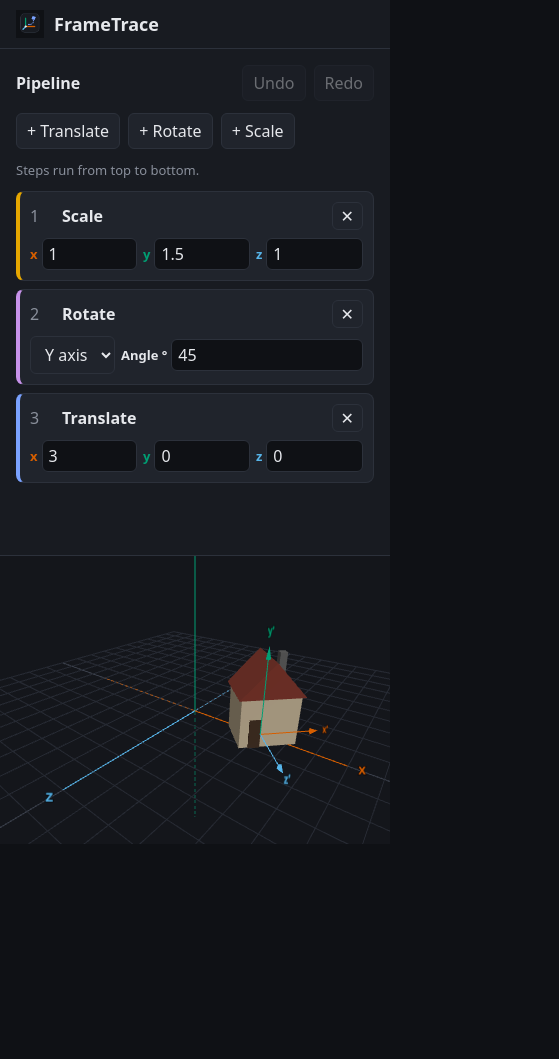
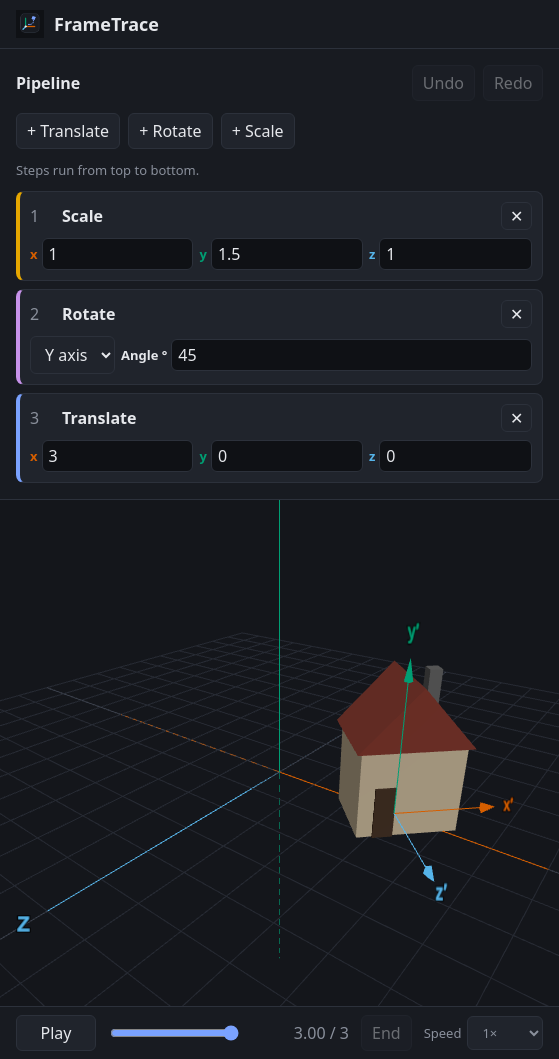
Before and after one commit to kevandriel2002/frametrace, a React (Vite) app: page / in a window 390 px wide. Shown: the whole page, 559 px wide, since content can reach past the window. Before the commit the page ends 844 px from the top, so only its background shows below. Built offline with nearby package versions, Linux system fonts and the light colour scheme.

Commit message:
Add timeline: playback clock, scrubber, speed control, active step highlight

```diff
--- a/src/App.tsx
+++ b/src/App.tsx
@@ -3,9 +3,12 @@ import logo from './assets/logo.png'
 import { PipelinePanel } from './ui/PipelinePanel';
 import { ViewportCanvas } from './ui/ViewportCanvas';
 import { useUndoShortcuts } from './ui/useUndoShortcuts';
+import { TimelineBar } from './ui/TimelineBar';
+import { usePlaybackClock } from './ui/usePlaybackClock';
 
 function App() {
   useUndoShortcuts();
+  usePlaybackClock();
   return (
     <div className="app">
       <header className='app-header'>
@@ -16,6 +19,7 @@ function App() {
       <main className="app-viewport">
         <ViewportCanvas />
       </main>
+      <TimelineBar />
     </div>
   );
 }
--- a/src/core/pipeline/playhead.ts
+++ b/src/core/pipeline/playhead.ts
@@ -0,0 +1,45 @@
+import { Matrix4 } from 'three';
+import { opToMatrix, rotate, scale, translate } from './operations';
+import type { Operation, Pipeline } from './types';
+
+const clamp01 = (x: number): number => Math.min(1, Math.max(0, x));
+
+const lerp = (from: number, to: number, fraction: number): number => from + (to - from) * fraction;
+
+// Returns partially completed operation
+export function partialOperation(op: Operation, fraction: number): Operation {
+  const f = clamp01(fraction);
+  switch (op.kind) {
+    case 'translate': {
+      const [x, y, z] = op.offset;
+      return translate(x * f, y * f, z * f);
+    }
+    case 'rotate':
+      return rotate(op.axis, op.angleDeg * f);
+    case 'scale': {
+      const [x, y, z] = op.factors;
+      return scale(lerp(1, x, f), lerp(1, y, f), lerp(1, z, f));
+    }
+  }
+}
+
+// How far through the step index playhead is
+export function stepProgress(playhead: number, index: number): number {
+  return clamp01(playhead - index);
+}
+
+// Turns stored playhead into real position
+export function effectivePlayhead(playhead: number | null, stepCount: number): number {
+  if (playhead === null) return stepCount;
+  return Math.min(Math.max(playhead, 0), stepCount);
+}
+
+// composePipeline with partial steps
+export function composeAt(pipeline: Pipeline, playhead: number): Matrix4 {
+  const result = new Matrix4();
+  pipeline.forEach((op, index) => {
+    const progress = stepProgress(playhead, index);
+    if (progress > 0) result.premultiply(opToMatrix(partialOperation(op, progress)));
+  });
+  return result;
+}
--- a/src/index.css
+++ b/src/index.css
@@ -66,7 +66,8 @@ input:focus-visible {
   grid-template-rows: auto 1fr;
   grid-template-areas:
     'header   header'
-    'panel    viewport';
+    'panel    viewport'
+    'panel    timeline';
   height: 100%;
 }
 
@@ -160,6 +161,7 @@ input:focus-visible {
   display: flex;
   flex-direction: column;
   gap: 8px;
+  position: relative;
 }
 
 .block-translate {
@@ -187,6 +189,23 @@ input:focus-visible {
 .block-title {
   flex: 1;
   font-weight: 600;
+}
+
+.block.is-pending {
+  opacity: 0.55;
+}
+
+.block.is-active {
+  border-color: var(--accent);
+  box-shadow: 0 0 0 1px var(--accent);
+}
+
+.block-progress {
+  position: absolute;
+  left: 0;
+  bottom: 0;
+  height: 3px;
+  background: var(--accent);
 }
 
 .icon-button {
@@ -243,15 +262,51 @@ input:focus-visible {
   color: var(--axis-z);
 }
 
+.timeline {
+  grid-area: timeline;
+  display: flex;
+  align-items: center;
+  gap: 12px;
+  padding: 8px 16px;
+  background: var(--panel);
+  border-top: 1px solid var(--border);
+}
+
+.timeline-play {
+  min-width: 5em;
+}
+
+.timeline-slider {
+  flex: 1;
+  min-width: 0;
+  accent-color: var(--accent);
+}
+
+.timeline-readout {
+  min-width: 6em;
+  text-align: right;
+  color: var(--muted);
+  font-variant-numeric: tabular-nums;
+}
+
+.timeline-speed {
+  display: flex;
+  align-items: center;
+  gap: 6px;
+  color: var(--muted);
+  font-size: 13px;
+}
+
 /* Narrow screens: panel on top, viewport below */
 @media (max-width: 700px) {
   .app {
     grid-template-columns: 1fr;
-    grid-template-rows: auto 60vh;
+    grid-template-rows: auto auto 60vh auto;
     grid-template-areas:
     'header'
     'panel'
-    'viewport';
+    'viewport'
+    'timeline';
     height: auto;
     min-height: 100%;
   }
--- a/src/scene/SceneViewport.ts
+++ b/src/scene/SceneViewport.ts
@@ -11,12 +11,12 @@ import {
 import { OrbitControls } from 'three/addons/controls/OrbitControls.js';
 import { disposeObject } from './dispose';
 import { createWorldAxes } from './worldAxes';
-import { composePipeline } from '../core/pipeline/compose';
 import type { StoreApi } from 'zustand/vanilla';
 import { toPipeline, type PipelineState } from '../store/pipelineStore';
-import type { Pipeline } from '../core/pipeline/types';
 import { createHouse } from './house';
 import { createLocalAxes } from './localAxes';
+import { composeAt, effectivePlayhead } from '../core/pipeline/playhead';
+import type { PlaybackState } from '../store/playbackStore';
 
 export class SceneViewport {
   private readonly container: HTMLElement;
@@ -26,9 +26,11 @@ export class SceneViewport {
   private readonly controls: OrbitControls;
   private readonly resizeObserver: ResizeObserver;
   private readonly house: Group;
+  private readonly pipeline: StoreApi<PipelineState>;
+  private readonly playback: StoreApi<PlaybackState>;
   private readonly unsubscribe: () => void;
 
-  constructor(container: HTMLElement, store: StoreApi<PipelineState>) {
+  constructor(container: HTMLElement, pipeline: StoreApi<PipelineState>, playback: StoreApi<PlaybackState>) {
     this.container = container;
 
     this.renderer = new WebGLRenderer({ antialias: true });
@@ -61,10 +63,20 @@ export class SceneViewport {
     this.house.add(createLocalAxes(2.2));
     this.scene.add(this.house);
 
-    this.applyPipeline(toPipeline(store.getState().blocks));
-    this.unsubscribe = store.subscribe((state, previous) => {
-      if (state.blocks !== previous.blocks) this.applyPipeline(toPipeline(state.blocks));
+    this.pipeline = pipeline;
+    this.playback = playback;
+    this.updateHouse();
+
+    const stopPipeline = pipeline.subscribe((state, previous) => {
+      if (state.blocks !== previous.blocks) this.updateHouse();
     });
+    const stopPlayback = playback.subscribe((state, previous) => {
+      if (state.playhead !== previous.playhead) this.updateHouse();
+    });
+    this.unsubscribe = () => {
+      stopPipeline();
+      stopPlayback();
+    };
 
     this.resizeObserver = new ResizeObserver(() => this.resize());
     this.resizeObserver.observe(container);
@@ -86,10 +98,13 @@ export class SceneViewport {
     this.renderer.render(this.scene, this.camera);
   }
 
-  private applyPipeline(pipeline: Pipeline): void {
-  // Applies pipeline. Comment to view initial state.
-  this.house.matrix.copy(composePipeline(pipeline));
-  this.house.matrixWorldNeedsUpdate = true;
+  // House depends on two things : blocks and playhead
+  // Reads both stores fresh each time
+  private updateHouse(): void {
+    const pipeline = toPipeline(this.pipeline.getState().blocks);
+    const t = effectivePlayhead(this.playback.getState().playhead, pipeline.length);
+    this.house.matrix.copy(composeAt(pipeline, t));
+    this.house.matrixWorldNeedsUpdate = true;
   }
 
   dispose(): void {
--- a/src/store/playbackStore.ts
+++ b/src/store/playbackStore.ts
@@ -0,0 +1,47 @@
+import { createStore } from 'zustand/vanilla';
+
+// list of speeds dropdown offers
+export const SPEEDS = [0.25, 0.5, 1, 2] as const;
+
+export type PlaybackState = {
+  playhead: number | null;
+  playing: boolean;
+  speed: number;
+
+// Plays animation
+  play: (stepCount: number) => void;
+  pause: () => void;
+//   Pauses
+  scrubTo: (playhead: number) => void;
+  jumpToEnd: () => void;
+  setSpeed: (speed: number) => void;
+//   Moves playhead forward by seconds * speed
+  advance: (seconds: number, stepCount: number) => void;
+};
+
+export const playbackStore = createStore<PlaybackState>()((set) => ({
+  playhead: null,
+  playing: false,
+  speed: 1,
+
+  play: (stepCount) =>
+    set((s) => ({
+      playing: true,
+      playhead: s.playhead === null || s.playhead >= stepCount ? 0 : s.playhead,
+    })),
+
+  pause: () => set({ playing: false }),
+
+  scrubTo: (playhead) => set({ playhead: Math.max(0, playhead), playing: false }),
+
+  jumpToEnd: () => set({ playhead: null, playing: false }),
+
+  setSpeed: (speed) => set({ speed }),
+
+  advance: (seconds, stepCount) =>
+    set((s) => {
+      if (!s.playing) return s;
+      const next = (s.playhead ?? 0) + seconds * s.speed;
+      return next >= stepCount ? { playhead: null, playing: false } : { playhead: next };
+    }),
+}));
--- a/src/ui/BlockCard.tsx
+++ b/src/ui/BlockCard.tsx
@@ -3,6 +3,9 @@ import type { Axis, Operation } from '../core/pipeline/types';
 import { pipelineStore, type Block } from '../store/pipelineStore';
 import { NumberField } from './NumberField';
 import { Vec3Fields } from './Vec3Fields';
+import { useStore } from 'zustand';
+import { effectivePlayhead, stepProgress } from '../core/pipeline/playhead';
+import { playbackStore } from '../store/playbackStore';
 
 const TITLES: Record<Operation['kind'], string> = {
   translate: 'Translate',
@@ -16,13 +19,18 @@ type Props = {
   block: Block;
 // Shows order steps run in
   index: number;
+  count: number;
 };
 
-export function BlockCard({ block, index }: Props) {
+export function BlockCard({ block, index, count }: Props) {
   const { removeBlock } = pipelineStore.getState();
+  const progress = useStore(playbackStore, (s) =>
+    stepProgress(effectivePlayhead(s.playhead, count), index),
+  );
+  const status = progress >= 1 ? 'done' : progress <= 0 ? 'pending' : 'active';
 
   return (
-    <li className={`block block-${block.op.kind}`}>
+    <li className={`block block-${block.op.kind} is-${status}`}>
       <div className="block-header">
         <span className="block-index">{index + 1}</span>
         <span className="block-title">{TITLES[block.op.kind]}</span>
@@ -36,6 +44,9 @@ export function BlockCard({ block, index }: Props) {
           ✕
         </button>
       </div>
+      {status === 'active' && (
+        <div className="block-progress" style={{ width: `${progress * 100}%` }} />
+      )}
       <BlockEditor block={block} />
     </li>
   );
--- a/src/ui/PipelinePanel.tsx
+++ b/src/ui/PipelinePanel.tsx
@@ -44,7 +44,7 @@ export function PipelinePanel() {
       ) : (
         <ol className="block-list">
           {blocks.map((block, index) => (
-            <BlockCard key={block.id} block={block} index={index} />
+            <BlockCard key={block.id} block={block} index={index} count={blocks.length} />
           ))}
         </ol>
       )}
--- a/src/ui/TimelineBar.tsx
+++ b/src/ui/TimelineBar.tsx
@@ -0,0 +1,67 @@
+// Renders timeline controls (Play/Pause, scrubber slider, etc.)
+import { useStore } from 'zustand';
+import { effectivePlayhead } from '../core/pipeline/playhead';
+import { pipelineStore } from '../store/pipelineStore';
+import { SPEEDS, playbackStore } from '../store/playbackStore';
+
+export function TimelineBar() {
+  const stepCount = useStore(pipelineStore, (s) => s.blocks.length);
+  const playhead = useStore(playbackStore, (s) => s.playhead);
+  const playing = useStore(playbackStore, (s) => s.playing);
+  const speed = useStore(playbackStore, (s) => s.speed);
+  const { play, pause, scrubTo, jumpToEnd, setSpeed } = playbackStore.getState();
+
+  const t = effectivePlayhead(playhead, stepCount);
+  const empty = stepCount === 0;
+
+  return (
+    <div className="timeline">
+      <button
+        type="button"
+        onClick={() => (playing ? pause() : play(stepCount))}
+        disabled={empty}
+        className="timeline-play"
+      >
+        {playing ? 'Pause' : 'Play'}
+      </button>
+
+      <input
+        type="range"
+        className="timeline-slider"
+        min={0}
+        max={Math.max(stepCount, 1)}
+        step={0.01}
+        value={t}
+        disabled={empty}
+        onChange={(event) => scrubTo(event.target.valueAsNumber)}
+        aria-label="Timeline"
+        aria-valuetext={`Step ${t.toFixed(2)} of ${stepCount}`}
+      />
+
+      <span className="timeline-readout">
+        {t.toFixed(2)} / {stepCount}
+      </span>
+
+      <button type="button" onClick={jumpToEnd} disabled={playhead === null}>
+        End
+      </button>
+
+      <label className="timeline-speed">
+        Speed
+        <select
+          value={speed}
+          onChange={(event) => {
+            const next = SPEEDS.find((s) => s === Number(event.target.value));
+            if (next) setSpeed(next);
+          }}
+        >
+          {SPEEDS.map((s) => (
+            <option key={s} value={s}>
+              {s}×
+            </option>
+          ))}
+        </select>
+      </label>
+    </div>
+  );
+}
--- a/src/ui/ViewportCanvas.tsx
+++ b/src/ui/ViewportCanvas.tsx
@@ -1,6 +1,7 @@
 import { useEffect, useRef } from 'react';
 import { SceneViewport } from '../scene/SceneViewport';
 import { pipelineStore } from '../store/pipelineStore';
+import { playbackStore } from '../store/playbackStore';
 
 /** Thin shell: gives SceneViewport a DOM element and cleans it up on unmount. */
 export function ViewportCanvas() {
@@ -9,7 +10,7 @@ export function ViewportCanvas() {
   useEffect(() => {
     const container = containerRef.current;
     if (!container) return;
-    const viewport = new SceneViewport(container, pipelineStore);
+    const viewport = new SceneViewport(container, pipelineStore, playbackStore);
     return () => viewport.dispose();
   }, []);
 
--- a/src/ui/usePlaybackClock.ts
+++ b/src/ui/usePlaybackClock.ts
@@ -0,0 +1,28 @@
+// Playback clock
+import { useEffect } from 'react';
+import { useStore } from 'zustand';
+import { pipelineStore } from '../store/pipelineStore';
+import { playbackStore } from '../store/playbackStore';
+
+const MAX_FRAME_SECONDS = 0.1;
+
+export function usePlaybackClock(): void {
+  const playing = useStore(playbackStore, (s) => s.playing);
+
+  useEffect(() => {
+    if (!playing) return;
+
+    let frame = 0;
+    let last = performance.now();
+
+    const tick = (now: number) => {
+      const seconds = Math.min((now - last) / 1000, MAX_FRAME_SECONDS);
+      last = now;
+      playbackStore.getState().advance(seconds, pipelineStore.getState().blocks.length);
+      frame = requestAnimationFrame(tick);
+    };
+
+    frame = requestAnimationFrame(tick);
+    return () => cancelAnimationFrame(frame);
+  }, [playing]);
+}
```
Also changed, not shown: 2 other files (tests, documents, lock files or other folders).
